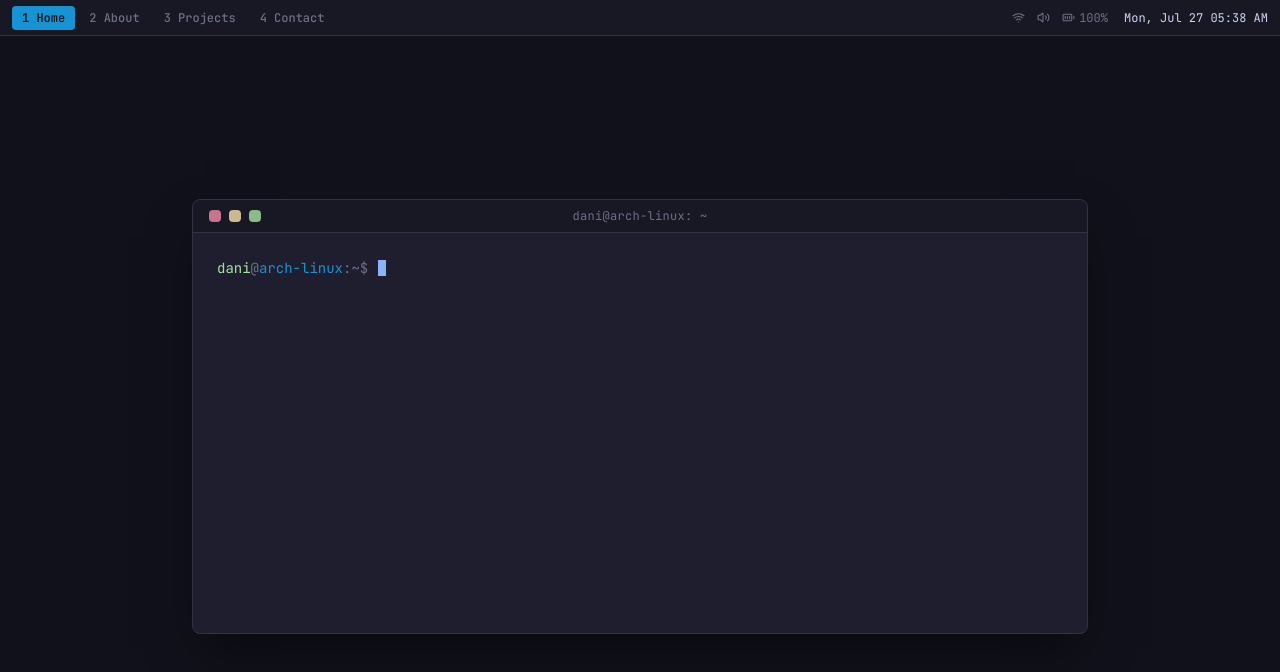
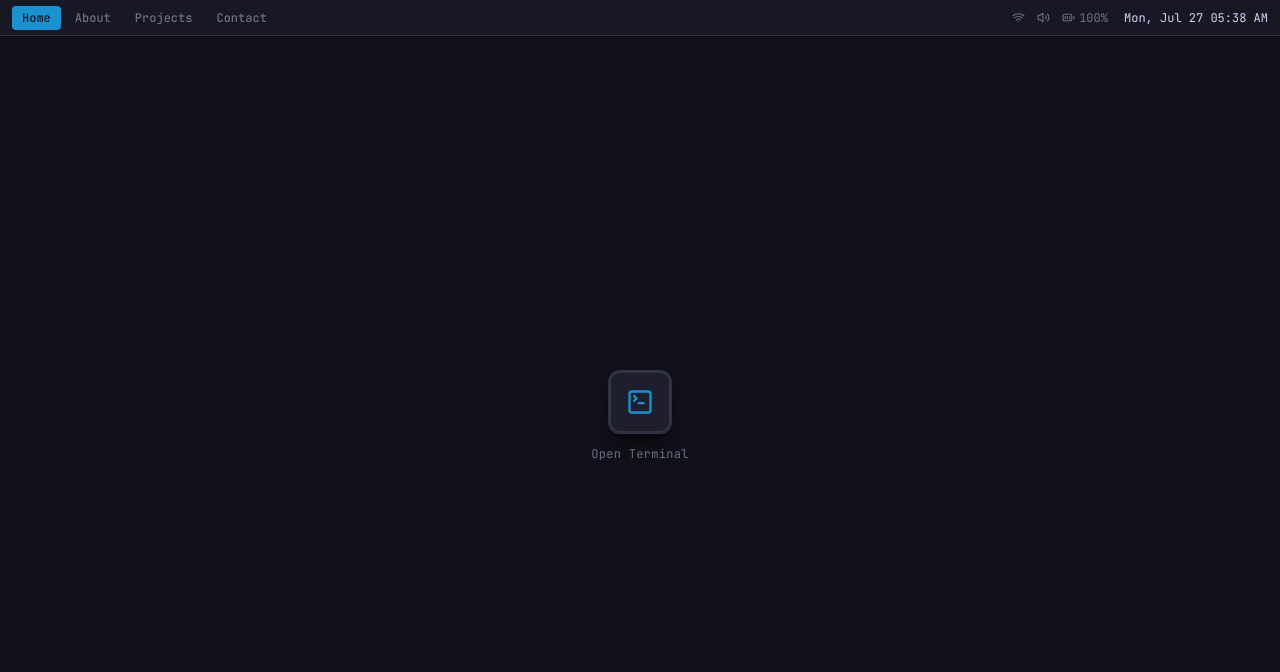
Before and after one commit to mdaniyal05/Arch-Terminal-Portfolio, a React (Vite) app in the folder frontend/: page / in a window 1280 px wide. Shown: the top 672 px of the page. Built offline with nearby package versions, Linux system fonts and the light colour scheme.

Commit message:
Add terminal open/close feature

```diff
--- a/frontend/src/App.tsx
+++ b/frontend/src/App.tsx
@@ -1,14 +1,25 @@
+import { useState } from "react";
 import TerminalWindow from "./components/terminal/TerminalWindow";
+import TerminalLauncher from "./components/terminal/TerminalLauncher";
 import StatusBar from "./components/status-bar/StatusBar";
 import { WORKSPACES } from "./types/workspace";
 import { useTerminal } from "./hooks/useTerminal";
 
 function App() {
   const { lines, submit, runByWorkspace, activeWorkspaceId } = useTerminal();
+  const [isTerminalOpen, setIsTerminalOpen] = useState(false);
 
   return (
     <div className="min-h-screen bg-base flex items-center justify-center p-4 pt-12">
-      <TerminalWindow lines={lines} onSubmit={submit} />
+      {isTerminalOpen ? (
+        <TerminalWindow
+          lines={lines}
+          onSubmit={submit}
+          onClose={() => setIsTerminalOpen(false)}
+        />
+      ) : (
+        <TerminalLauncher onOpen={() => setIsTerminalOpen(true)} />
+      )}
 
       <StatusBar
         workspaces={WORKSPACES}
--- a/frontend/src/components/status-bar/WorkSpaceTabs.tsx
+++ b/frontend/src/components/status-bar/WorkSpaceTabs.tsx
@@ -27,7 +27,7 @@ export default function WorkspaceTabs({
                 : "text-text-muted hover:bg-surface hover:text-text-primary",
             )}
           >
-            {ws.id} {ws.label}
+            {ws.label}
           </button>
         );
       })}
--- /dev/null
+++ b/frontend/src/components/terminal/TerminalLauncher.tsx
@@ -0,0 +1,21 @@
+import { TerminalSquare } from "lucide-react";
+
+interface TerminalLauncherProps {
+  onOpen: () => void;
+}
+
+export default function TerminalLauncher({ onOpen }: TerminalLauncherProps) {
+  return (
+    <button
+      onClick={onOpen}
+      className="group flex flex-col items-center gap-3 text-text-muted hover:text-text-primary transition-colors"
+    >
+      <span className="w-16 h-16 rounded-xl border-3 border-border bg-surface flex items-center justify-center shadow-xl shadow-black/40 group-hover:border-arch transition-colors">
+        <TerminalSquare size={28} className="text-arch" />
+      </span>
+      <span className="text-xs font-mono tracking-wide">
+        Open Terminal
+      </span>
+    </button>
+  );
+}
--- a/frontend/src/components/terminal/TerminalWindow.tsx
+++ b/frontend/src/components/terminal/TerminalWindow.tsx
@@ -7,16 +7,18 @@ interface TerminalWindowProps {
   title?: string;
   lines: TerminalLineType[];
   onSubmit: (command: string) => void;
+  onClose: () => void;
 }
 
 export default function TerminalWindow({
   title = "dani@arch-linux: ~",
   lines,
   onSubmit,
+  onClose,
 }: TerminalWindowProps) {
   return (
     <div className="w-full max-w-4xl rounded-lg overflow-hidden border border-border shadow-2xl shadow-black/50 bg-surface font-mono">
-      <TitleBar title={title} />
+      <TitleBar title={title} onClose={onClose} />
       <div className="p-6 min-h-100 text-sm leading-relaxed space-y-1">
         {lines.map((line) => (
           <TerminalLine key={line.id} line={line} />
--- a/frontend/src/components/terminal/TitleBar.tsx
+++ b/frontend/src/components/terminal/TitleBar.tsx
@@ -1,17 +1,23 @@
 interface TitleBarProps {
   title: string;
+  onClose: () => void;
 }
 
-export default function TitleBar({ title }: TitleBarProps) {
+export default function TitleBar({ title, onClose }: TitleBarProps) {
   return (
     <div className="flex items-center justify-between px-4 py-2 bg-surface-hi border-b border-border rounded-t-lg select-none">
       <div className="flex items-center gap-2">
-        <span className="w-3 h-3 rounded-sm bg-danger/80" />
+        <button
+          onClick={onClose}
+          aria-label="Close terminal"
+          className="w-3 h-3 rounded-sm bg-danger/80 hover:bg-danger transition-colors"
+        />
         <span className="w-3 h-3 rounded-sm bg-warn/80" />
         <span className="w-3 h-3 rounded-sm bg-success/80" />
       </div>
 
       <p className="text-xs text-text-muted font-mono tracking-wide">{title}</p>
+
       <div className="w-13" />
     </div>
   );
```
